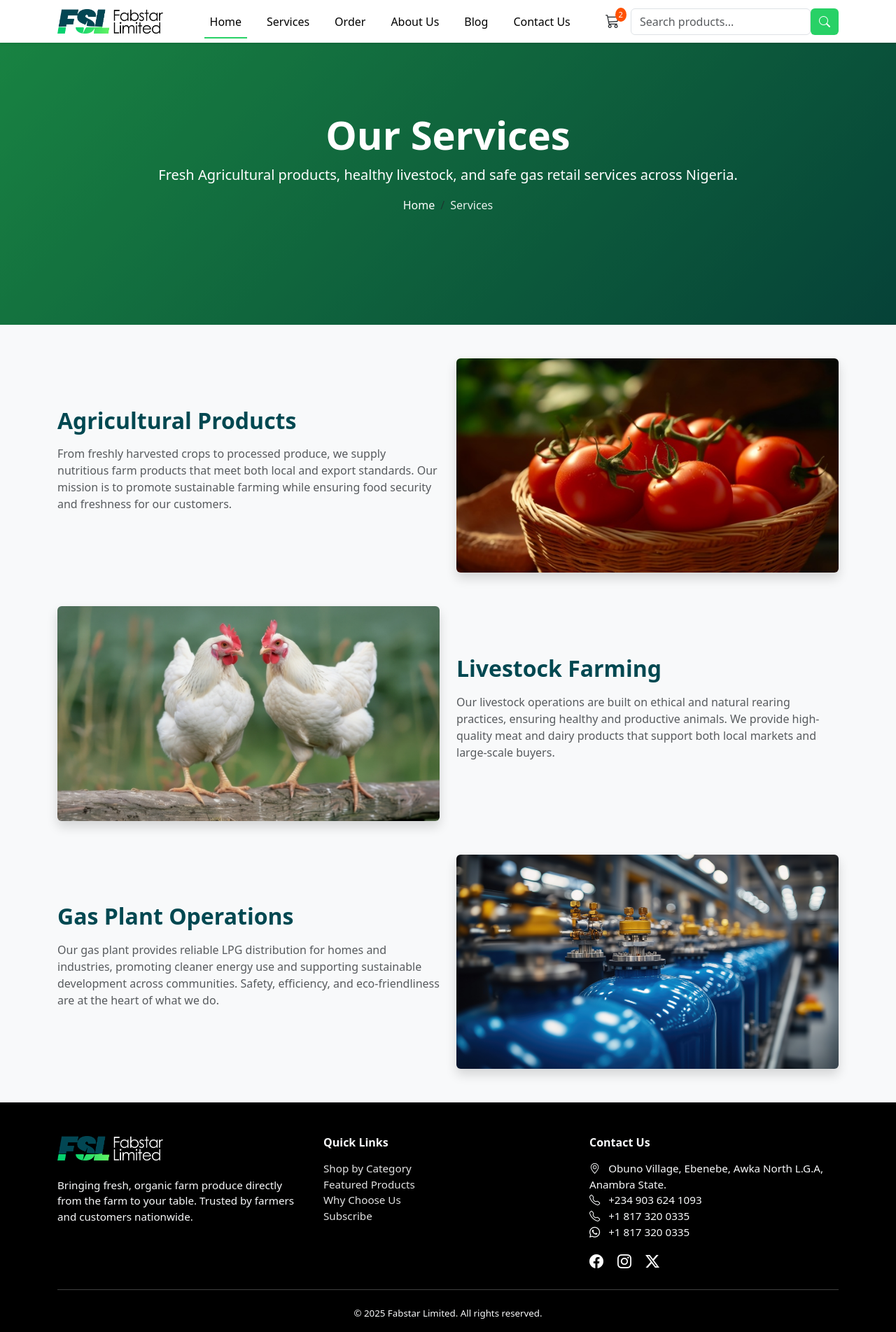
After one commit to nephygdkingz/agri-fabstar, a Django app: page /services/ in a window 1280 px wide. The commit adds this page. Shown: the whole page at 70% size. Run offline with Django 4.2, Linux system fonts and the light colour scheme; some libraries are stand-ins or nearby versions.

Commit message:
added services and made some changes

```diff
--- a/frontend/urls.py
+++ b/frontend/urls.py
@@ -6,6 +6,7 @@ app_name = "frontend"
 
 urlpatterns = [
     path('', views.home_view, name="home"),
+    path("services/", views.services, name="services"),
     path("about/", views.about_view, name="about"),
     path("contact/", views.contact_view, name="contact"),
     path("agricultural-products/", views.agricultural_products_view, name="agricultural_products"),
--- a/frontend/views.py
+++ b/frontend/views.py
@@ -18,6 +18,9 @@ def home_view(request):
     }
     return render(request, 'frontend/index.html', context)
 
+def services():
+    pass
+
 def about_view(request):
     context = {
         "meta_title": "About Fabstar Limited | Agricultural, Livestock & Gas Experts in Nigeria",
@@ -32,6 +35,45 @@ def about_view(request):
         ],
     }
     return render(request, "frontend/about2.html", context)
+
+def services(request):
+    meta_title = "Our Services - Fabstar Limited"
+    meta_description = (
+        "Fabstar Limited offers premium agricultural products, healthy livestock, "
+        "and safe gas retail services across Nigeria. Supplying farms, homes, and businesses."
+    )
+
+    services = [
+        {
+            "title": "Agricultural Products",
+            "slug": "agricultural-products",
+            "description": "We supply and distribute high-quality grains, fertilizers, feeds, and farm produce sourced from trusted Nigerian farmers.",
+            "icon": "🌾",
+            "image": "/static/images/services/agriculture.jpg",
+        },
+        {
+            "title": "Livestock Sales",
+            "slug": "livestock",
+            "description": "Our livestock division provides healthy cattle, goats, poultry, and other animals raised under professional veterinary care.",
+            "icon": "🐄",
+            "image": "/static/images/services/livestock.jpg",
+        },
+        {
+            "title": "Gas Plant (Retail & Supply)",
+            "slug": "gas-plant",
+            "description": "We operate a modern gas plant that sells and refills LPG safely for homes, restaurants, and industrial users.",
+            "icon": "⛽",
+            "image": "/static/images/services/gas.jpg",
+        },
+    ]
+
+    context = {
+        "meta_title": meta_title,
+        "meta_description": meta_description,
+        "services": services,
+    }
+
+    return render(request, "frontend/services.html", context)
 
 def contact_view(request):
     if request.method == "POST":
--- a/static/frontend/css/frontend.css
+++ b/static/frontend/css/frontend.css
@@ -51,6 +51,10 @@
 
 .btn-green:hover {
   background: #276a28;
+}
+
+.text-primary {
+  color: #004851 !important;
 }
 
 /* ===== Scroll Animations ===== */
@@ -1366,7 +1370,7 @@
   content: "";
   position: absolute;
   inset: 0;
-  background: url("https://images.unsplash.com/photo-1582719478250-c89cae4dc85b?auto=format&fit=crop&w=1200&q=60") center/cover no-repeat;
+  background: url("/static/frontend/images/livestock/gasplant-3.jpg") center/cover no-repeat;
   opacity: 0.25;
   z-index: 0;
 }
@@ -1455,3 +1459,75 @@
     height: 300px;
   }
 }
+
+
+
+
+/* ===== SERVICE SECTIONS ===== */
+
+/* ===== HERO BANNER ===== */
+.services-hero {
+  height: 58vh;
+  background: linear-gradient(-45deg, var(--color-accent), var(--color-primary), var(--color-accent), var(--color-primary));
+  background-size: 400% 400%;
+  animation: gradientShift 10s ease infinite;
+  position: relative;
+}
+
+.services-hero::after {
+  content: "";
+  position: absolute;
+  inset: 0;
+  background: rgba(0, 0, 0, 0.35);
+}
+
+.services-hero .container {
+  position: relative;
+  z-index: 2;
+}
+
+@keyframes gradientShift {
+  0% {
+    background-position: 0% 50%;
+  }
+
+  50% {
+    background-position: 100% 50%;
+  }
+
+  100% {
+    background-position: 0% 50%;
+  }
+}
+
+/* other parts */
+.services {
+  background-color: #f8f9fa;
+}
+
+.service-img {
+  width: 100%;
+  max-height: 380px;
+  object-fit: cover;
+  border-radius: 15px;
+  transition: transform 0.4s ease;
+}
+
+.service-img:hover {
+  transform: scale(1.03);
+}
+
+/* ===== RESPONSIVE ===== */
+@media (max-width: 992px) {
+  .services .row {
+    text-align: center;
+  }
+
+  .services h2 {
+    margin-top: 1.5rem;
+  }
+
+  .service-img {
+    max-height: 300px;
+  }
+}
--- a/templates/frontend/contact.html
+++ b/templates/frontend/contact.html
@@ -7,7 +7,7 @@
 <section class="contact-hero fade-up">
   <div class="content">
     <h1 class="fw-bold">Get In Touch</h1>
-    <p>We’re here to answer your questions about our farms, produce, and services.</p>
+    <p>We're here to answer your questions about our farms, produce, and services.</p>
 
     <nav aria-label="breadcrumb">
       <ol class="breadcrumb justify-content-center">
@@ -35,6 +35,7 @@
           <i class="bi bi-telephone-fill"></i>
           <h5 class="fw-bold">Phone Number</h5>
           <p>+234 903 624 1093</p>
+          <p>+1 817 320 0335</p>
         </div>
       </div>
       <div class="col-md-4">
@@ -54,7 +55,7 @@
     <div class="row justify-content-center align-items-center">
       <div class="col-lg-6 mb-4 mb-lg-0">
         <h2 class="fw-bold mb-3" style="color: var(--color-primary);">Send Us a Message</h2>
-        <p class="text-muted mb-4">Have a question or suggestion? We’d love to hear from you.</p>
+        <p class="text-muted mb-4">Have a question or suggestion? We'd love to hear from you.</p>
         <form>
           <div class="mb-3">
             <input type="text" class="form-control" placeholder="Full Name" required>
--- a/templates/frontend/includes/navbar.html
+++ b/templates/frontend/includes/navbar.html
@@ -13,8 +13,8 @@
             <div class="collapse navbar-collapse justify-content-center" id="navbarNav">
                 <ul class="navbar-nav mb-2 mb-lg-0">
                     <li class="nav-item"><a class="nav-link active" href="{% url 'frontend:home' %}">Home</a></li>
-                    <!-- <li class="nav-item"><a class="nav-link" href="#">Shop</a></li>
-                    <li class="nav-item"><a class="nav-link" href="#">Categories</a></li> -->
+                    <li class="nav-item"><a class="nav-link" href="{% url 'frontend:services' %}">Services</a></li>
+                    <!-- <li class="nav-item"><a class="nav-link" href="#">Order</a></li> -->
                     <!-- {% if nav_categories %}
                         <li class="nav-item dropdown">
                             <a class="nav-link dropdown-toggle" href="#" role="button" data-bs-toggle="dropdown"
@@ -32,7 +32,7 @@
                     {% endif %} -->
                     <li class="nav-item"><a class="nav-link" href="#">Order</a></li>
                     <li class="nav-item"><a class="nav-link" href="{% url 'frontend:about' %}">About Us</a></li>
-                    <!-- <li class="nav-item"><a class="nav-link" href="#">Blog</a></li> -->
+                    <li class="nav-item"><a class="nav-link" href="{% url 'frontend:home' %}">Blog</a></li>
                     <li class="nav-item"><a class="nav-link" href="{% url 'frontend:contact' %}">Contact Us</a></li>
                 </ul>
             </div>
@@ -61,11 +61,11 @@
         <button class="close-btn" id="closeSidebar">&times;</button>
         <ul class="list-unstyled mt-4">
             <li><a href="{% url 'frontend:home' %}">Home</a></li>
-            <li><a href="{% url 'frontend:agricultural_products' %}">Services</a></li>
-            <li><a href="{% url 'frontend:agricultural_products' %}">Agricultural Products</a></li>
+            <li><a href="{% url 'frontend:agricultural_products' %}">Product & Services</a></li>
+            <li><a href="{% url 'frontend:agricultural_products' %}">Order</a></li>
             <li><a href="#">Order</a></li>
             <li><a href="{% url 'frontend:about' %}">About Us</a></li>
-            <!-- <li><a href="#">Blog</a></li> -->
+            <li><a href="{% url 'frontend:about' %}">Blog</a></li>
             <li><a href="{% url 'frontend:contact' %}">Contact Us</a></li>
         </ul>
         <form class="mt-3 px-3">
--- /dev/null
+++ b/templates/frontend/services.html
@@ -0,0 +1,79 @@
+{% extends "./base.html" %}
+{% load static %}
+
+{% block title %}{{ meta_title }}{% endblock %}
+{% block meta_description %}{{ meta_description }}{% endblock %}
+
+{% block content %}
+<!-- ===== HERO / BANNER ===== -->
+<section class="services-hero d-flex align-items-center justify-content-center text-center text-white">
+  <div class="container fade-up">
+    <h1 class="display-4 fw-bold mb-2 fade-up">Our Services</h1>
+    <p class="lead fade-up" style="animation-delay: 0.3s;">
+      Fresh Agricultural products, healthy livestock, and safe gas retail services across Nigeria.
+    </p>
+    <nav aria-label="breadcrumb">
+      <ol class="breadcrumb justify-content-center mb-0">
+        <li class="breadcrumb-item"><a href="{% url 'frontend:home' %}" class="text-white text-decoration-none">Home</a></li>
+        <li class="breadcrumb-item active text-white" aria-current="page">Services</li>
+      </ol>
+    </nav>
+  </div>
+</section>
+
+<!-- ===== SERVICES SECTION ===== -->
+<section class="services py-5">
+  <div class="container">
+
+    <!-- Service 1 -->
+    <div class="row align-items-center mb-5 fade-up">
+      <div class="col-lg-6">
+        <h2 class="fw-bold text-primary mb-3">Agricultural Products</h2>
+        <p class="text-muted">
+          From freshly harvested crops to processed produce, we supply nutritious farm products that
+          meet both local and export standards. Our mission is to promote sustainable farming while
+          ensuring food security and freshness for our customers.
+        </p>
+      </div>
+      <div class="col-lg-6 text-center">
+        <img src="{% static 'frontend/images/livestock/livestock-3.jpg' %}"
+             alt="Agricultural Products" class="img-fluid service-img rounded shadow">
+      </div>
+    </div>
+
+    <!-- Service 2 -->
+    <div class="row align-items-center mb-5 flex-lg-row-reverse fade-up" data-aos-delay="100">
+      <div class="col-lg-6">
+        <h2 class="fw-bold text-primary mb-3">Livestock Farming</h2>
+        <p class="text-muted">
+          Our livestock operations are built on ethical and natural rearing practices, ensuring healthy
+          and productive animals. We provide high-quality meat and dairy products that support both
+          local markets and large-scale buyers.
+        </p>
+      </div>
+      <div class="col-lg-6 text-center">
+        <img src="{% static 'frontend/images/livestock/livestock-1.jpg' %}"
+             alt="Livestock Farming" class="img-fluid service-img rounded shadow">
+      </div>
+    </div>
+
+    <!-- Service 3 -->
+    <div class="row align-items-center fade-up" data-aos-delay="200">
+      <div class="col-lg-6">
+        <h2 class="fw-bold text-primary mb-3">Gas Plant Operations</h2>
+        <p class="text-muted">
+          Our gas plant provides reliable LPG distribution for homes and industries, promoting cleaner
+          energy use and supporting sustainable development across communities. Safety, efficiency, and
+          eco-friendliness are at the heart of what we do.
+        </p>
+      </div>
+      <div class="col-lg-6 text-center">
+        <img src="{% static 'frontend/images/livestock/gasplant-3.jpg' %}"
+             alt="Gas Plant" class="img-fluid service-img rounded shadow">
+      </div>
+    </div>
+
+  </div>
+</section>
+
+{% endblock %}
```
Also changed, not shown: templates/frontend/index.html (+12 -12 lines).
